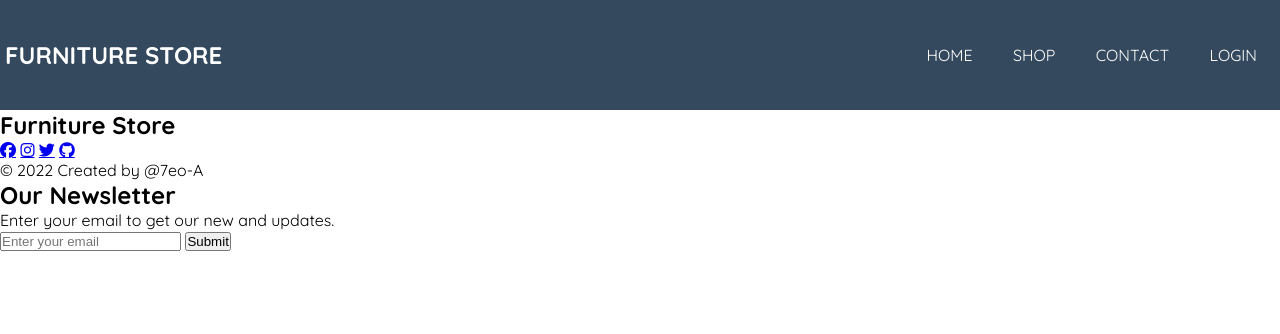
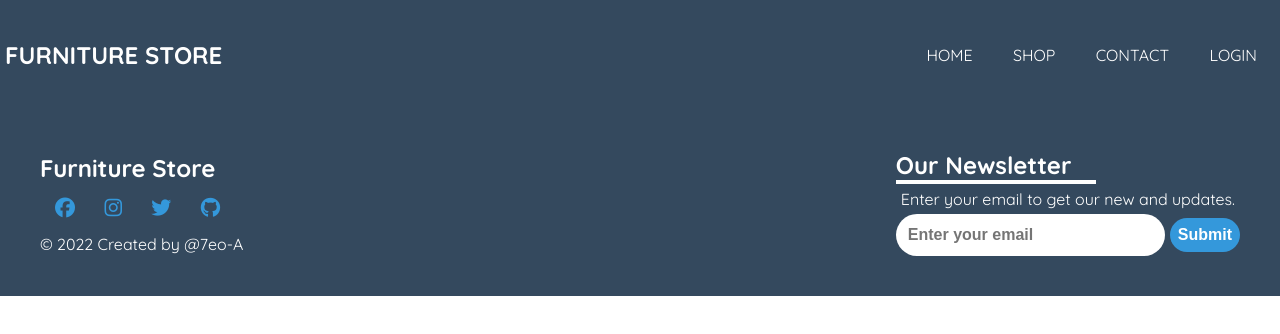
Before and after one commit to 7eo-A/furniture-store-view, a plain HTML site: page index.html in a window 1280 px wide. Drawn offline with Linux system fonts and the light colour scheme.

Commit message:
index (style)[footer]

```diff
--- /dev/null
+++ b/css/footer.css
@@ -0,0 +1,108 @@
+:root {
+    /* colors */
+    --white: #FFFFFF;
+    --asbestos: #7f8c8d;
+    --wet-asphalt: #34495e;
+    --peter-river: #3498db;
+}
+
+footer {
+    font-family: 'Quicksand', sans-serif;
+}
+
+.footer  {
+    bottom: 0;
+    background: var(--wet-asphalt);
+    padding: 20px;
+    color: var(--white);
+}
+
+.footer_container {
+    padding: 20px;
+    margin: auto;
+    display: flex;
+    align-items: center;
+    flex-wrap: wrap-reverse;
+    justify-content: space-between;
+}
+
+.footer_left-social-media {
+    margin: 15px;
+}
+
+.footer_left-social-media a {
+    text-decoration: none;
+    margin-right: 25px;
+    transition: 0.5s linear;
+    font-size: 20px;
+    color: var(--peter-river);
+}
+
+.footer_left-social-media a:hover {
+    cursor: pointer;
+    color: var(--white);
+    transition: 0.7s;
+}
+
+.footer_right-section p {
+    padding: 5px;
+}
+
+.footer_right-border {
+    background: var(--white);
+    width: 200px;
+    height: 4px;
+}
+
+.footer_right-form {
+    display: flex;
+    flex-wrap: wrap-reverse;
+    align-items: center;
+    justify-content: center;
+}
+
+.footer_right-input {
+    flex: 1;
+    border-radius: 40px;
+    border: none;
+    color: var(--asbestos);
+    font-weight: 900;
+    font-size: 16px;
+    outline: none;
+    padding: 12px;
+}
+
+.footer_right-btn {
+    border: none;
+    outline: none;
+    padding: 8px;
+    margin-left: 5px;
+    border-radius: 20px;
+    color: var(--white);
+    background: var(--peter-river);
+    font-weight: 700;
+    font-size: 16px;
+    cursor: pointer;
+}
+
+@media screen and (max-width: 760px) {
+
+    .footer_right-section {
+        width: 100%;
+        margin-bottom: 60px;
+    }
+
+    .footer_left-section {
+        width: 100%;
+        text-align: center;
+    }
+}
+
+@media screen and (max-width:560px) {
+    .footer_right-btn {
+        margin: 0;
+        width: 100%;
+        margin-top: 20px;
+        margin-bottom: 5px;
+    }
+}
--- a/css/header.css
+++ b/css/header.css
@@ -6,7 +6,7 @@
     --peter-river: #3498db;
 }
 
-body {
+header {
     font-family: 'Quicksand', sans-serif;
 }
 
@@ -95,5 +95,4 @@ body {
     #check-box:checked ~ .header_menu-list {
         right: 0%;
     }
-
 }
--- a/index.html
+++ b/index.html
@@ -8,6 +8,8 @@
 
     <!-- header [style] -->
     <link rel="stylesheet" href="css/header.css">
+    <!-- footer [style]-->
+    <link rel="stylesheet" href="css/footer.css">
     <link rel="stylesheet" href="css/style.css">
     <!-- font awesome -->
     <script src="https://kit.fontawesome.com/baa3c54f1b.js" crossorigin="anonymous"></script>
@@ -57,7 +59,7 @@
                 <p class="footer_left-information">© 2022 Created by @7eo-A</p>
             </div>
 
-            <div class="footer-right-section">
+            <div class="footer_right-section">
                 <h2 class="footer_right-logo">Our Newsletter</h2>
                 <div class="footer_right-border"></div>
                 <p>Enter your email to get our new and updates.</p>
```
